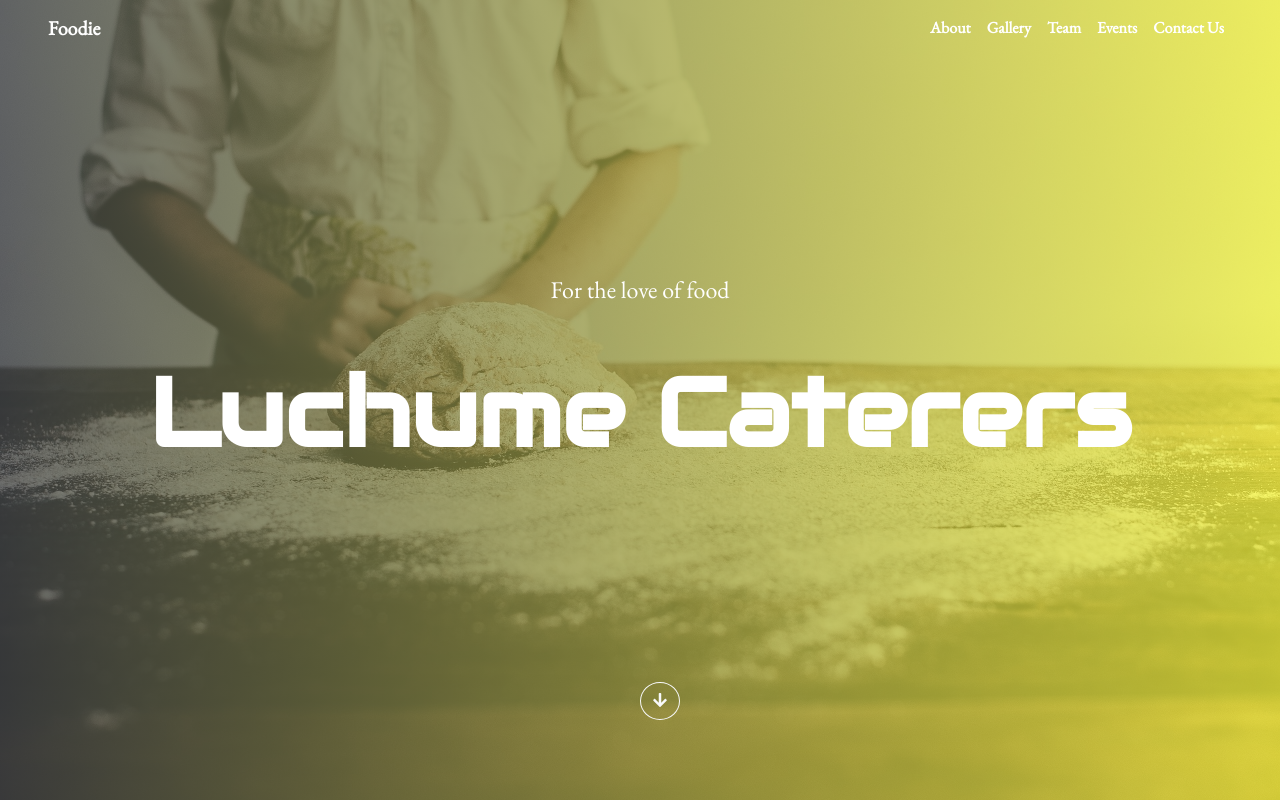
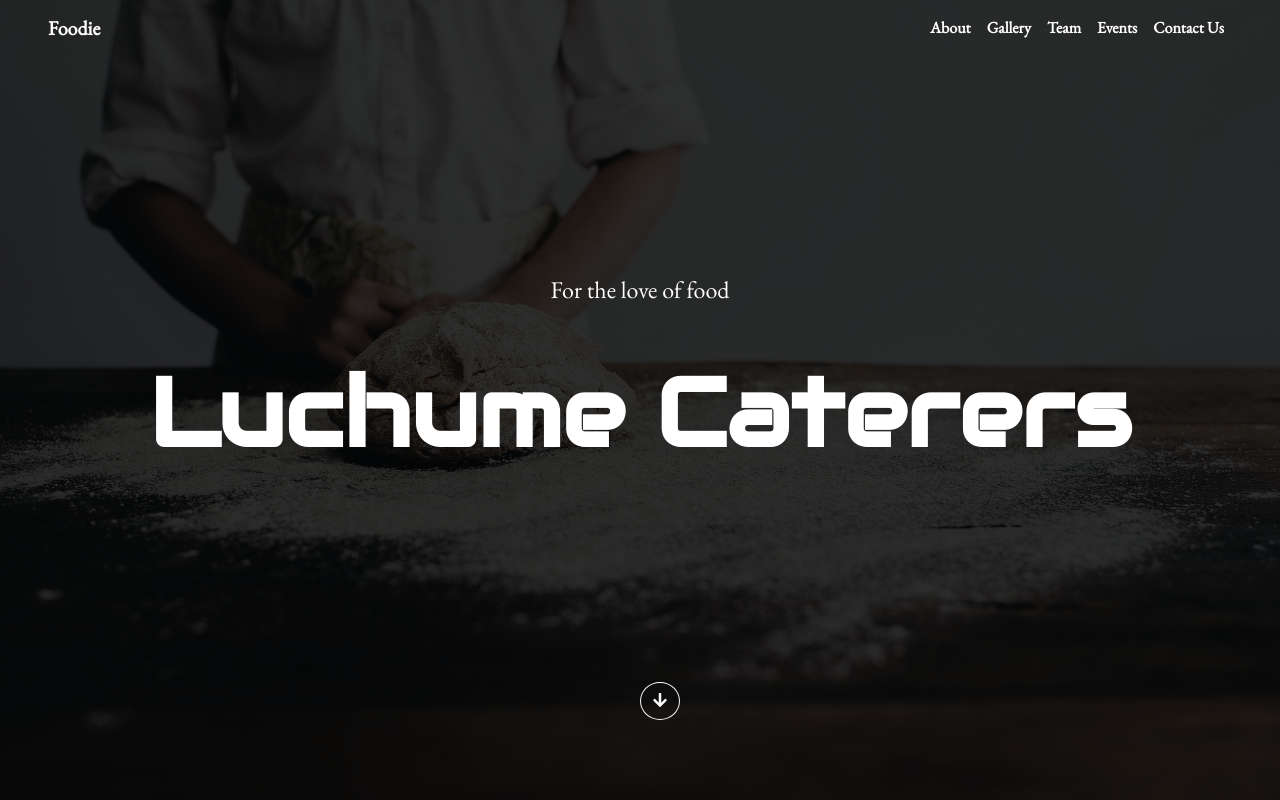
Before and after one commit to Xcose/foodie, a React (Create React App) app: page / in a window 1280 px wide. Shown: the top 800 px of the page. Built offline with nearby package versions, Linux system fonts and the light colour scheme.

Commit message:
changed hero filter to black

```diff
--- a/src/App.css
+++ b/src/App.css
@@ -92,12 +92,12 @@ body,
 	left: 0;
 }
 .hero-content {
-	/* background: rgba(0, 0, 0, 0.8) !important; */
-	background: linear-gradient(
+	background: rgba(0, 0, 0, 0.8) !important;
+	/* background: linear-gradient(
 		90deg,
 		rgba(65, 65, 65, 0.7),
 		rgba(255, 252, 50, 0.7)
-	) !important;
+	) !important; */
 }
 
 @keyframes App-logo-spin {
```
